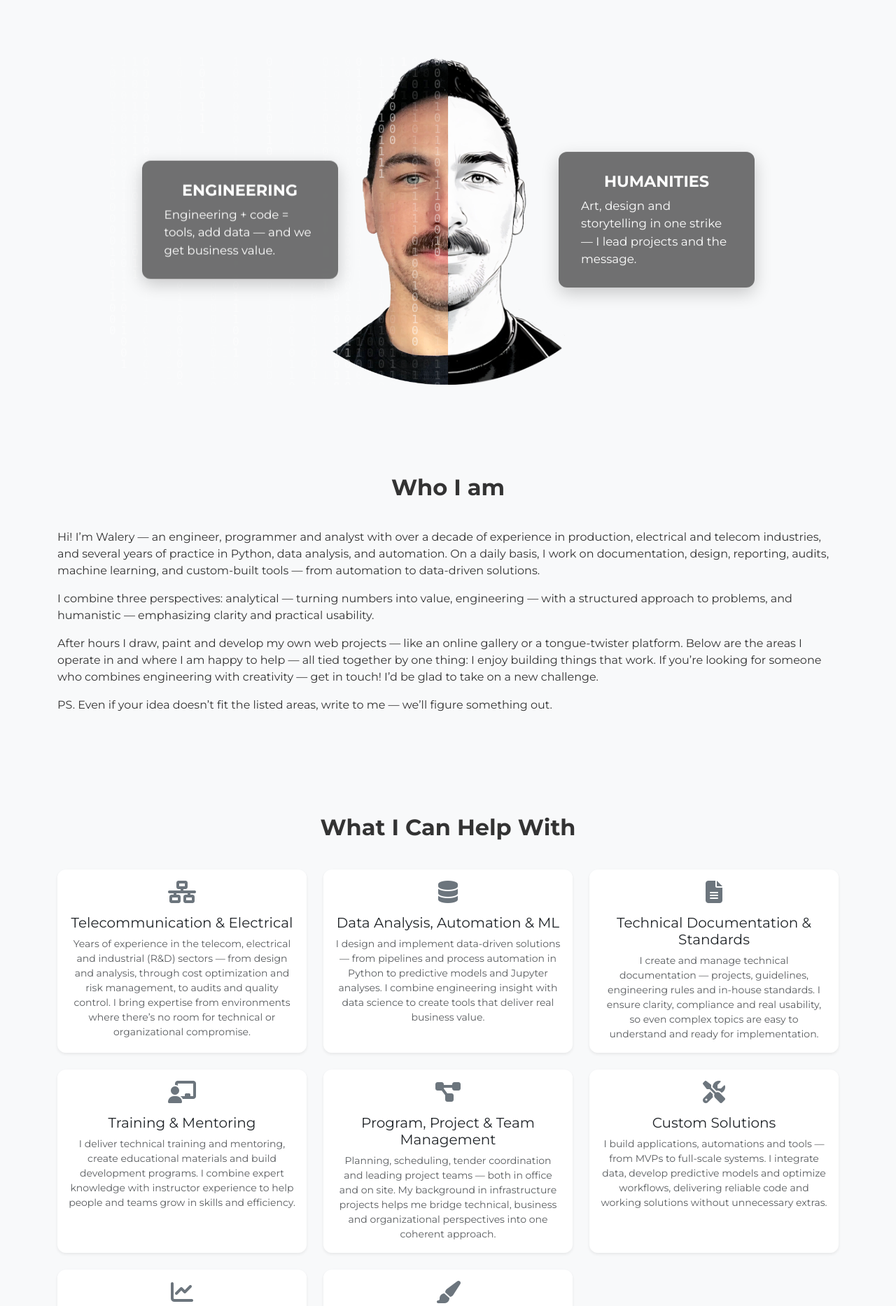
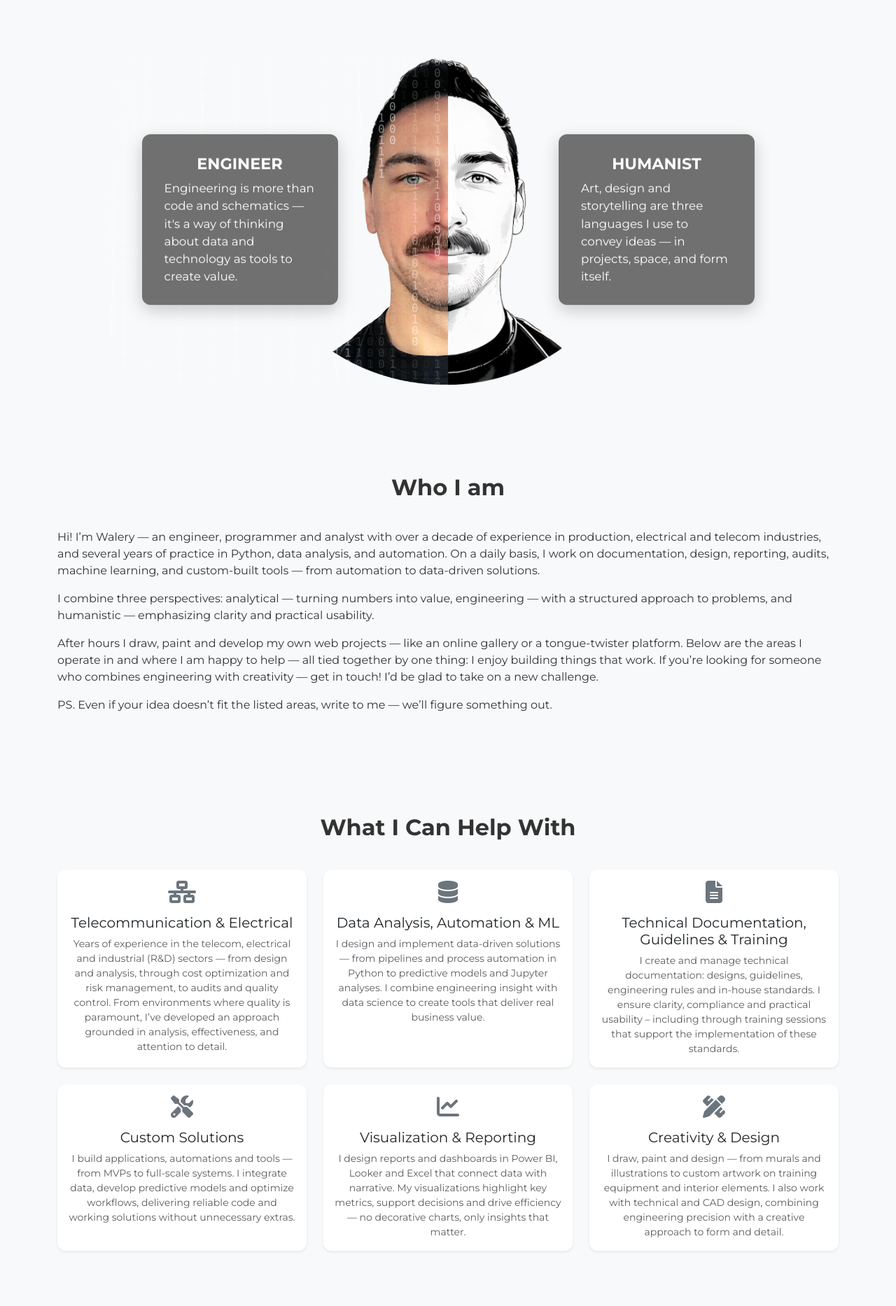
Before and after one commit to draprar/django_portfolio-walery, a Django app: page / in a window 1280 px wide. Shown: the part 56-1923 px from the top of the page at 70% size. Run offline with Django 5.2, Linux system fonts and the light colour scheme; data that the repository does not hold is empty; parts of the project's set-up code (start-up, migrations or seed data) failed here and were passed over.

Commit message:
change index

```diff
--- a/core/templates/core/index.html
+++ b/core/templates/core/index.html
@@ -77,10 +77,10 @@
 <section class="split-section">
   <div class="half left" aria-hidden="true" aria-label="Engineer side – code, automation, analysis">
     <div class="text-box left-text">
-      <h2 class="text-uppercase" data-en="ENGINEERING" data-pl="TECHNIKA">ENGINEERING</h2>
-      <p data-en="Engineering + code = tools, add data — and we get business value."
-         data-pl="Inżynieria + kod = narzędzia, dodajmy dane — otrzymamy wartość biznesową.">
-        Engineering + code = tools, add data — and we get business value.
+      <h2 class="text-uppercase" data-en="ENGINEER" data-pl="INŻYNIER">ENGINEER</h2>
+      <p data-en="Engineering is more than code and schematics — it's a way of thinking about data and technology as tools to create value."
+         data-pl="Inżynieria to nie tylko kod i schemat, ale sposób myślenia o danych i technologii jako narzędzia tworzenia wartości.">
+        Engineering is more than code and schematics — it's a way of thinking about data and technology as tools to create value.
       </p>
     </div>
     <canvas id="matrixCanvas"></canvas>
@@ -88,10 +88,10 @@
 
   <div class="half right" aria-hidden="true" aria-label="Creative side – ideas, flexibility, intuition">
     <div class="text-box right-text">
-      <h2 class="text-uppercase" data-en="HUMANITIES" data-pl="HUMANISTYKA">HUMANITIES</h2>
-      <p data-en="Art, design and storytelling in one strike — I lead projects and the message."
-         data-pl="Sztuka, design i narracja w jednym uderzeniu — kieruję projektem i przekazem.">
-        Art, design and storytelling in one strike — I lead projects and the message.
+      <h2 class="text-uppercase" data-en="HUMANIST" data-pl="HUMANISTA">HUMANIST</h2>
+      <p data-en="Art, design and storytelling are three languages I use to convey ideas — in projects, space, and form itself."
+         data-pl="Sztuka, design i narracja to trzy języki, którymi przekazuję ideę — w projekcie, przestrzeni i samej formie.">
+        Art, design and storytelling are three languages I use to convey ideas — in projects, space, and form itself.
       </p>
     </div>
   </div>
@@ -101,16 +101,16 @@
 <div class="split-text-boxes-mobile d-flex flex-column flex-sm-row d-md-none px-3 gap-3">
   <div class="text-box flex-fill text-center">
     <h2 class="text-uppercase" data-en="ENGINEERING" data-pl="TECHNIKA">ENGINEERING</h2>
-    <p data-en="Engineering + code = tools, add data — and we get business value."
-       data-pl="Inżynieria + kod = narzędzia, dodajmy dane — otrzymamy wartość biznesową.">
-      Engineering + code = tools, add data — and we get business value.
+    <p data-en="Engineering is more than code and schematics — it's a way of thinking about data and technology as tools to create value."
+       data-pl="Inżynieria to nie tylko kod i schemat, ale sposób myślenia o danych i technologii jako narzędzia tworzenia wartości.">
+      Engineering is more than code and schematics — it's a way of thinking about data and technology as tools to create value.
     </p>
   </div>
   <div class="text-box flex-fill text-center">
-    <h2 class="text-uppercase" data-en="HUMANITIES" data-pl="HUMANISTYKA">HUMANITIES</h2>
-    <p data-en="Art, design and storytelling in one strike — I lead projects and the message."
-       data-pl="Sztuka, design i narracja w jednym uderzeniu — kieruję projektem i przekazem.">
-      Art, design and storytelling in one strike — I lead projects and the message.
+    <h2 class="text-uppercase" data-en="HUMANIST" data-pl="HUMANISTA">HUMANIST</h2>
+    <p data-en="Art, design and storytelling are three languages I use to convey ideas — in projects, space, and form itself."
+       data-pl="Sztuka, design i narracja to trzy języki, którymi przekazuję ideę — w projekcie, przestrzeni i samej formie.">
+      Art, design and storytelling are three languages I use to convey ideas — in projects, space, and form itself.
     </p>
   </div>
 </div>
@@ -154,9 +154,9 @@
             <i class="fas fa-network-wired fa-2x mb-3 text-secondary"></i>
             <h5 data-en="Telecommunication & Electrical" data-pl="Telekomunikacja i elektryka">Telecommunication & Electrical</h5>
             <p class="card-text small text-muted"
-               data-pl="Lata pracy w branży telekomunikacyjnej, elektrycznej i przemysłowej (R&D) — od projektów i analiz, przez optymalizację kosztów i zarządzanie ryzykiem, po audyty i kontrolę jakości. Doświadczenie z miejsc, gdzie nie ma kompromisów technicznych ani organizacyjnych, przekładam na skuteczne rozwiązania."
-               data-en="Years of experience in the telecom, electrical and industrial (R&D) sectors — from design and analysis, through cost optimization and risk management, to audits and quality control. I bring expertise from environments where there’s no room for technical or organizational compromise.">
-              Years of experience in the telecom, electrical and industrial (R&D) sectors — from design and analysis, through cost optimization and risk management, to audits and quality control. I bring expertise from environments where there’s no room for technical or organizational compromise.
+               data-pl="Lata pracy w branży telekomunikacyjnej, elektrycznej i przemysłowej (R&D) — od projektów i analiz, przez optymalizację kosztów i zarządzanie ryzykiem, po audyty i kontrolę jakości. Z miejsc, gdzie jakość jest priorytetem, wyniosłem podejście oparte na analizie, skuteczności i dbałości o każdy detal."
+               data-en="Years of experience in the telecom, electrical and industrial (R&D) sectors — from design and analysis, through cost optimization and risk management, to audits and quality control. From environments where quality is paramount, I’ve developed an approach grounded in analysis, effectiveness, and attention to detail.">
+              Years of experience in the telecom, electrical and industrial (R&D) sectors — from design and analysis, through cost optimization and risk management, to audits and quality control. From environments where quality is paramount, I’ve developed an approach grounded in analysis, effectiveness, and attention to detail.
             </p>
           </div>
         </div>
@@ -180,51 +180,19 @@
       </div>
     </div>
 
-    <!-- Dokumentacja techniczna, wytyczne i normy -->
+    <!-- Dokumentacja techniczna, wytyczne i szkolenia -->
     <div class="col">
       <div class="card h-100 shadow-sm border-0 project-card text-center">
         <div class="card-body d-flex flex-column justify-content-between">
           <div>
             <i class="fas fa-file-alt fa-2x mb-3 text-secondary"></i>
-            <h5 data-en="Technical Documentation & Standards" data-pl="Dokumentacja techniczna, wytyczne i normy">Technical Documentation & Standards</h5>
+            <h5 data-en="Technical Documentation, Guidelines & Training" data-pl="Dokumentacja techniczna, wytyczne i szkolenia">
+              Technical Documentation, Guidelines & Training
+            </h5>
             <p class="card-text small text-muted"
-               data-pl="Tworzę i zarządzam dokumentacją techniczną: projekty, wytyczne, reguły inżynieryjne i normy zakładowe. Dbam o klarowny przekaz, zgodność z normami i praktyczną użyteczność — tak, by nawet złożone tematy były zrozumiałe i gotowe do wdrożenia."
-               data-en="I create and manage technical documentation — projects, guidelines, engineering rules and in-house standards. I ensure clarity, compliance and real usability, so even complex topics are easy to understand and ready for implementation.">
-              I create and manage technical documentation — projects, guidelines, engineering rules and in-house standards. I ensure clarity, compliance and real usability, so even complex topics are easy to understand and ready for implementation.
-            </p>
-          </div>
-        </div>
-      </div>
-    </div>
-
-    <!-- Szkolenia i mentoring -->
-    <div class="col">
-      <div class="card h-100 shadow-sm border-0 project-card text-center">
-        <div class="card-body d-flex flex-column justify-content-between">
-          <div>
-            <i class="fas fa-chalkboard-teacher fa-2x mb-3 text-secondary"></i>
-            <h5 data-en="Training & Mentoring" data-pl="Szkolenia i mentoring">Training & Mentoring</h5>
-            <p class="card-text small text-muted"
-               data-pl="Prowadzę szkolenia techniczne i mentoring, tworzę materiały edukacyjne oraz programy rozwojowe. Łączę wiedzę ekspercką z doświadczeniem instruktorskim, pomagając ludziom i organizacjom rosnąć w kompetencjach i skuteczności."
-               data-en="I deliver technical training and mentoring, create educational materials and build development programs. I combine expert knowledge with instructor experience to help people and teams grow in skills and efficiency.">
-              I deliver technical training and mentoring, create educational materials and build development programs. I combine expert knowledge with instructor experience to help people and teams grow in skills and efficiency.
-            </p>
-          </div>
-        </div>
-      </div>
-    </div>
-
-    <!-- Zarządzanie programami, projektami i zespołami -->
-    <div class="col">
-      <div class="card h-100 shadow-sm border-0 project-card text-center">
-        <div class="card-body d-flex flex-column justify-content-between">
-          <div>
-            <i class="fas fa-project-diagram fa-2x mb-3 text-secondary"></i>
-            <h5 data-en="Program, Project & Team Management" data-pl="Zarządzanie programami, projektami i zespołami">Program, Project & Team Management</h5>
-            <p class="card-text small text-muted"
-               data-pl="Planowanie, harmonogramowanie, przetargi i prowadzenie zespołów projektowych — w biurze i w terenie. Doświadczenie w projektach infrastrukturalnych pozwala mi łączyć perspektywę techniczną, biznesową i organizacyjną w spójną całość."
-               data-en="Planning, scheduling, tender coordination and leading project teams — both in office and on site. My background in infrastructure projects helps me bridge technical, business and organizational perspectives into one coherent approach.">
-              Planning, scheduling, tender coordination and leading project teams — both in office and on site. My background in infrastructure projects helps me bridge technical, business and organizational perspectives into one coherent approach.
+               data-pl="Tworzę i zarządzam dokumentacją techniczną: projekty, wytyczne, reguły inżynieryjne i normy zakładowe. Dbam o klarowny przekaz, zgodność z normami i praktyczną użyteczność – także podczas prowadzenia szkoleń, które wspierają wdrażanie tych standardów."
+               data-en="I create and manage technical documentation: designs, guidelines, engineering rules and in-house standards. I ensure clarity, compliance and practical usability – including through training sessions that support the implementation of these standards.">
+              I create and manage technical documentation: designs, guidelines, engineering rules and in-house standards. I ensure clarity, compliance and practical usability – including through training sessions that support the implementation of these standards.
             </p>
           </div>
         </div>
@@ -265,23 +233,24 @@
       </div>
     </div>
 
-    <!-- Kreatywność i sztuka użytkowa -->
+    <!-- Kreatywność i projektowanie -->
     <div class="col">
       <div class="card h-100 shadow-sm border-0 project-card text-center">
         <div class="card-body d-flex flex-column justify-content-between">
           <div>
-            <i class="fas fa-paint-brush fa-2x mb-3 text-secondary"></i>
-            <h5 data-en="Creativity & Applied Art" data-pl="Kreatywność i sztuka użytkowa">Creativity & Applied Art</h5>
+            <i class="fas fa-pencil-ruler fa-2x mb-3 text-secondary"></i>
+            <h5 data-en="Creativity & Design" data-pl="Kreatywność i projektowanie">
+              Creativity & Design
+            </h5>
             <p class="card-text small text-muted"
-               data-pl="Rysuję, maluję i projektuję — od grafik i murali po custom painting na sprzęcie treningowym. Przekładam estetykę na praktykę: branding, projekty wizualne, unikalne gadżety i materiały promocyjne, które wyróżniają się jakością i oryginalnością."
-               data-en="I draw, paint and design — from graphics and murals to custom-painted fitness equipment. I translate aesthetics into practice: branding, visuals and unique promotional materials that stand out through quality and originality.">
-              I draw, paint and design — from graphics and murals to custom-painted fitness equipment. I translate aesthetics into practice: branding, visuals and unique promotional materials that stand out through quality and originality.
+               data-pl="Rysuję, maluję i projektuję — od murali i grafik po custom painting na sprzęcie treningowym i elementach wyposażenia. Pracuję też z projektowaniem technicznym i CAD, łącząc precyzję inżynierską z twórczym podejściem do formy i detalu."
+               data-en="I draw, paint and design — from murals and illustrations to custom artwork on training equipment and interior elements. I also work with technical and CAD design, combining engineering precision with a creative approach to form and detail.">
+              I draw, paint and design — from murals and illustrations to custom artwork on training equipment and interior elements. I also work with technical and CAD design, combining engineering precision with a creative approach to form and detail.
             </p>
           </div>
         </div>
       </div>
     </div>
-
   </div>
 </section>
 
```
